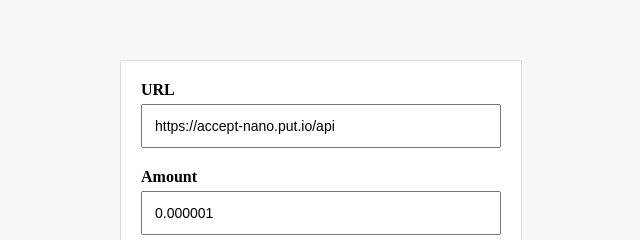
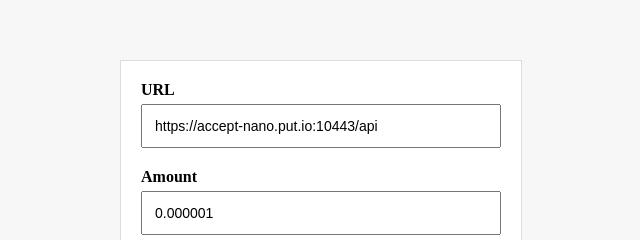
Before and after one commit to accept-nano/accept-nano-client, a website built with Parcel: page example/index.html in a window 1280 px wide. Shown: the top 240 px of the page, 319-959 px from the left. Built offline with nearby package versions, Linux system fonts and the light colour scheme.

Commit message:
build example

```diff
--- a/example/index.html
+++ b/example/index.html
@@ -45,7 +45,7 @@
     <form id="paymentForm">
 
       <label>URL</label>
-      <input type="text" name="apiURL" value="https://accept-nano.put.io/api" />
+      <input type="text" name="apiURL" value="https://accept-nano.put.io:10443/api" />
 
       <label>Amount</label>
       <input type="text" name="amount" value="0.000001" />
```
